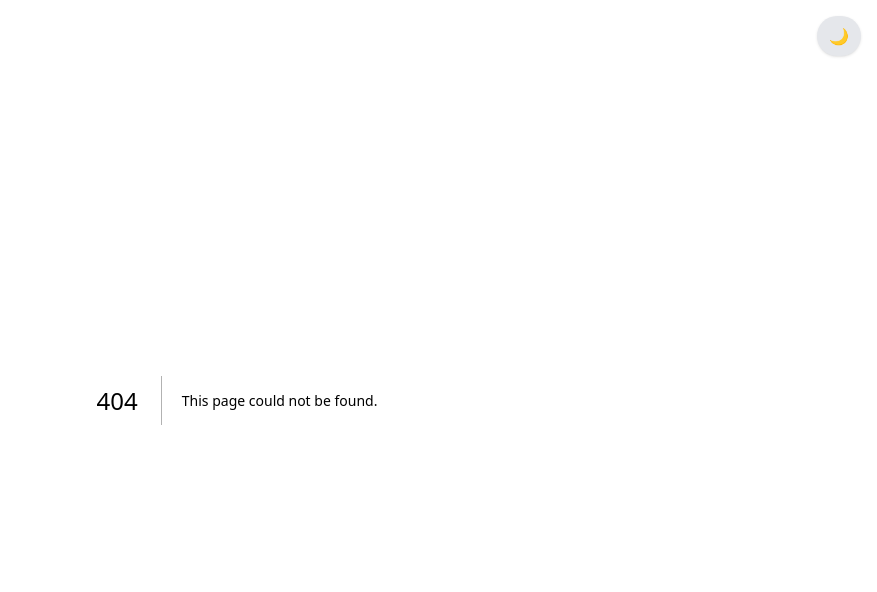
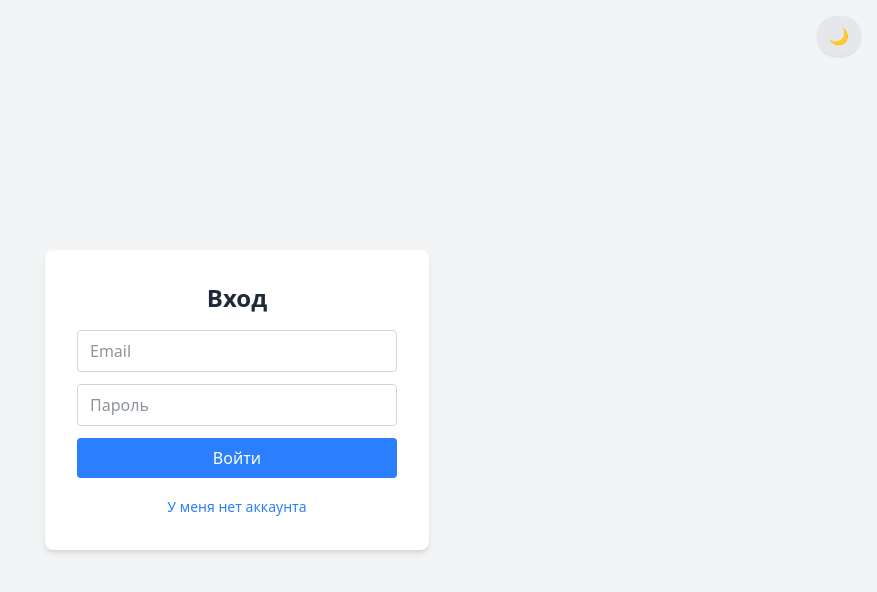
Before and after one commit to Amhadweb/todo, a Next.js app: page /login in a window 1280 px wide. Before the commit this address had no page. Shown: the top 592 px of the page, without its empty margins (403-1280 px from the left). Built offline with nearby package versions, Linux system fonts and the light colour scheme.

Commit message:
Защита тудушки, вход/выход

```diff
--- /dev/null
+++ b/app/LogoutButton.js
@@ -0,0 +1,14 @@
+"use client";
+
+import { signOut } from "next-auth/react";
+
+export default function LogoutButton() {
+  return (
+    <button
+      onClick={() => signOut({ callbackUrl: "/login" })}
+      className="text-sm text-red-500 hover:text-red-700 dark:text-red-400 dark:hover:text-red-300 transition"
+    >
+      Выйти
+    </button>
+  );
+}
--- /dev/null
+++ b/app/api/register/route.js
@@ -0,0 +1,24 @@
+import { prisma } from "@/lib/db";
+import bcrypt from "bcryptjs";
+
+export async function POST(request) {
+  const body = await request.json();
+  const { email, password } = body;
+
+  if (!email || !password) {
+    return Response.json({ error: "Email и пароль обязательны" }, { status: 400 });
+  }
+
+  const existing = await prisma.user.findUnique({ where: { email } });
+  if (existing) {
+    return Response.json({ error: "Такой email уже занят" }, { status: 400 });
+  }
+
+  const hashed = await bcrypt.hash(password, 10);
+
+  const user = await prisma.user.create({
+    data: { email, password: hashed },
+  });
+
+  return Response.json({ ok: true, user: { id: user.id, email: user.email } });
+}
--- /dev/null
+++ b/app/login/page.js
@@ -0,0 +1,97 @@
+"use client";
+
+import { useState } from "react";
+import { signIn } from "next-auth/react";
+import { useRouter } from "next/navigation";
+
+export default function Login() {
+  const [mode, setMode] = useState("login");
+  const [email, setEmail] = useState("");
+  const [password, setPassword] = useState("");
+  const [error, setError] = useState("");
+  const router = useRouter();
+
+  async function handleSubmit(event) {
+    event.preventDefault();
+    setError("");
+
+    if (mode === "register") {
+      const res = await fetch("/api/register", {
+        method: "POST",
+        headers: { "Content-Type": "application/json" },
+        body: JSON.stringify({ email, password }),
+      });
+
+      const data = await res.json();
+
+      if (!res.ok) {
+        setError(data.error || "Ошибка регистрации");
+        return;
+      }
+    }
+
+    const result = await signIn("credentials", {
+      email,
+      password,
+      redirect: false,
+    });
+
+    if (result?.error) {
+      setError("Неверный email или пароль");
+      return;
+    }
+
+    router.push("/");
+    router.refresh();
+  }
+
+  return (
+    <main className="min-h-screen flex items-center justify-center bg-gray-100 dark:bg-gray-900 p-6 transition-colors">
+      <div className="bg-white dark:bg-gray-800 rounded-lg shadow-md p-8 w-full max-w-sm space-y-4">
+        <h1 className="text-2xl font-bold text-center text-gray-800 dark:text-gray-100">
+          {mode === "login" ? "Вход" : "Регистрация"}
+        </h1>
+
+        {error && (
+          <p className="text-red-500 text-sm text-center">{error}</p>
+        )}
+
+        <form onSubmit={handleSubmit} className="space-y-3">
+          <input
+            type="email"
+            value={email}
+            onChange={(e) => setEmail(e.target.value)}
+            placeholder="Email"
+            required
+            className="w-full border border-gray-300 dark:border-gray-600 bg-white dark:bg-gray-700 text-gray-800 dark:text-gray-100 rounded px-3 py-2 focus:outline-none focus:ring-2 focus:ring-blue-500"
+          />
+          <input
+            type="password"
+            value={password}
+            onChange={(e) => setPassword(e.target.value)}
+            placeholder="Пароль"
+            required
+            minLength={6}
+            className="w-full border border-gray-300 dark:border-gray-600 bg-white dark:bg-gray-700 text-gray-800 dark:text-gray-100 rounded px-3 py-2 focus:outline-none focus:ring-2 focus:ring-blue-500"
+          />
+          <button
+            type="submit"
+            className="w-full bg-blue-500 text-white px-4 py-2 rounded hover:bg-blue-600 transition"
+          >
+            {mode === "login" ? "Войти" : "Зарегистрироваться"}
+          </button>
+        </form>
+
+        <button
+          onClick={() => {
+            setMode(mode === "login" ? "register" : "login");
+            setError("");
+          }}
+          className="w-full text-sm text-blue-500 hover:underline"
+        >
+          {mode === "login" ? "У меня нет аккаунта" : "У меня уже есть аккаунт"}
+        </button>
+      </div>
+    </main>
+  );
+}
--- a/app/page.js
+++ b/app/page.js
@@ -1,12 +1,27 @@
+import { auth } from "@/auth";
+import { redirect } from "next/navigation";
 import Todo from "./Todo";
+import LogoutButton from "./LogoutButton";
 
-export default function Home() {
+export default async function Home() {
+  const session = await auth();
+
+  if (!session) {
+    redirect("/login");
+  }
+
   return (
     <main className="min-h-screen flex items-start justify-center p-6">
       <div className="w-full max-w-md">
-        <h1 className="text-3xl font-bold text-center mb-6 text-gray-800 dark:text-gray-100">
-          Мои задачи
-        </h1>
+        <div className="flex justify-between items-center mb-6">
+          <h1 className="text-3xl font-bold text-gray-800 dark:text-gray-100">
+            Мои задачи
+          </h1>
+          <LogoutButton />
+        </div>
+        <p className="text-sm text-gray-500 dark:text-gray-400 mb-4">
+          {session.user.email}
+        </p>
         <Todo />
       </div>
     </main>
--- a/auth.js
+++ b/auth.js
@@ -1,5 +1,29 @@
 import NextAuth from "next-auth";
+import Credentials from "next-auth/providers/credentials";
+import bcrypt from "bcryptjs";
+import { prisma } from "@/lib/db";
 
 export const { handlers, auth, signIn, signOut } = NextAuth({
-  providers: [],
+  providers: [
+    Credentials({
+      credentials: {
+        email: { label: "Email", type: "email" },
+        password: { label: "Пароль", type: "password" },
+      },
+      async authorize(credentials) {
+        const user = await prisma.user.findUnique({
+          where: { email: credentials.email },
+        });
+
+        if (!user) return null;
+
+        const ok = await bcrypt.compare(credentials.password, user.password);
+        if (!ok) return null;
+
+        return { id: user.id, email: user.email };
+      },
+    }),
+  ],
+  session: { strategy: "jwt" },
+  pages: { signIn: "/login" },
 });
--- a/package.json
+++ b/package.json
@@ -11,6 +11,7 @@
   "dependencies": {
     "@prisma/adapter-pg": "^7.10.0",
     "@prisma/client": "^6.19.3",
+    "bcryptjs": "^3.0.3",
     "next": "16.4.0",
     "next-auth": "^5.0.0-beta.32",
     "prisma": "^6.19.3",
```
Also changed, not shown: 1 other file (tests, documents, lock files or other folders).
